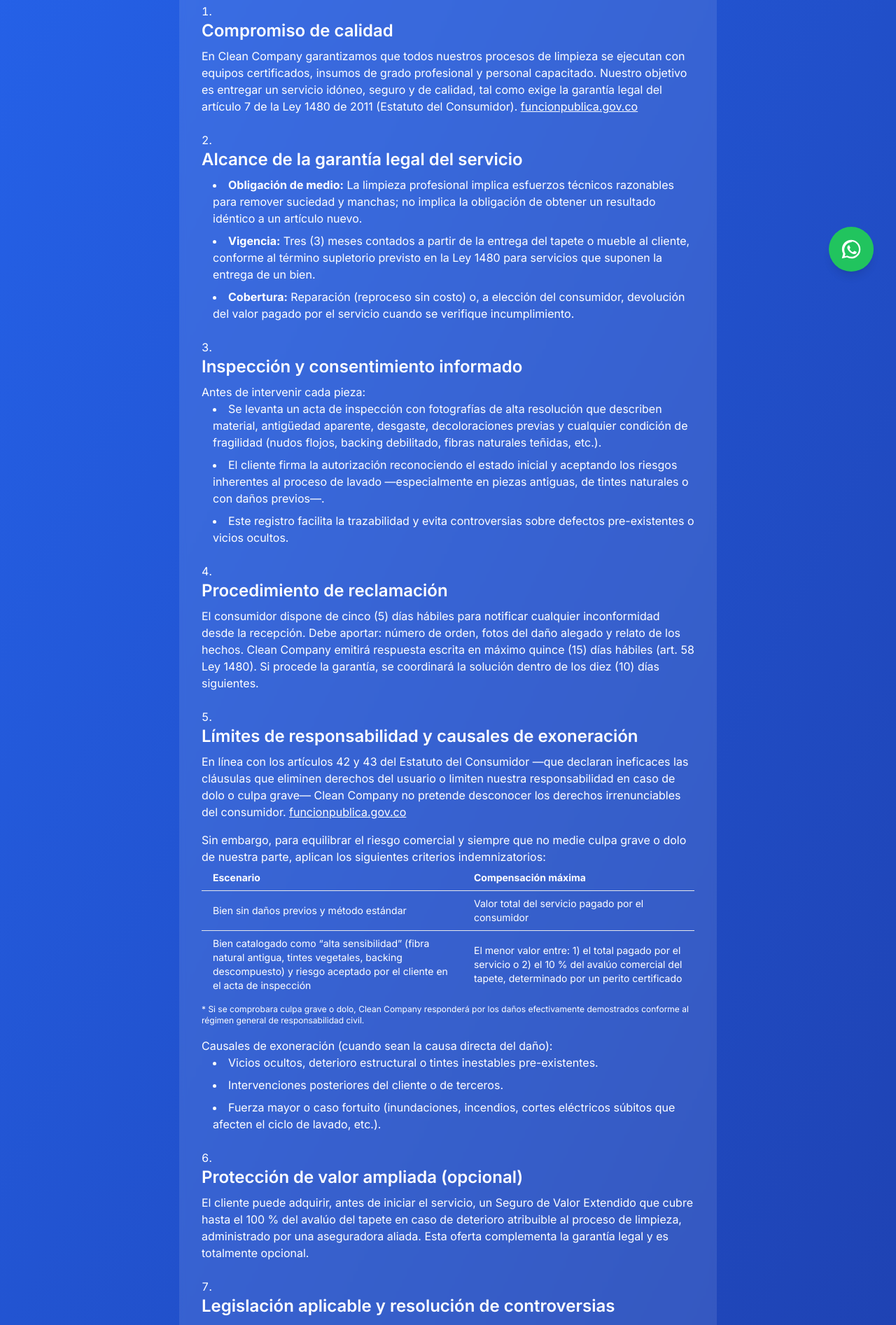
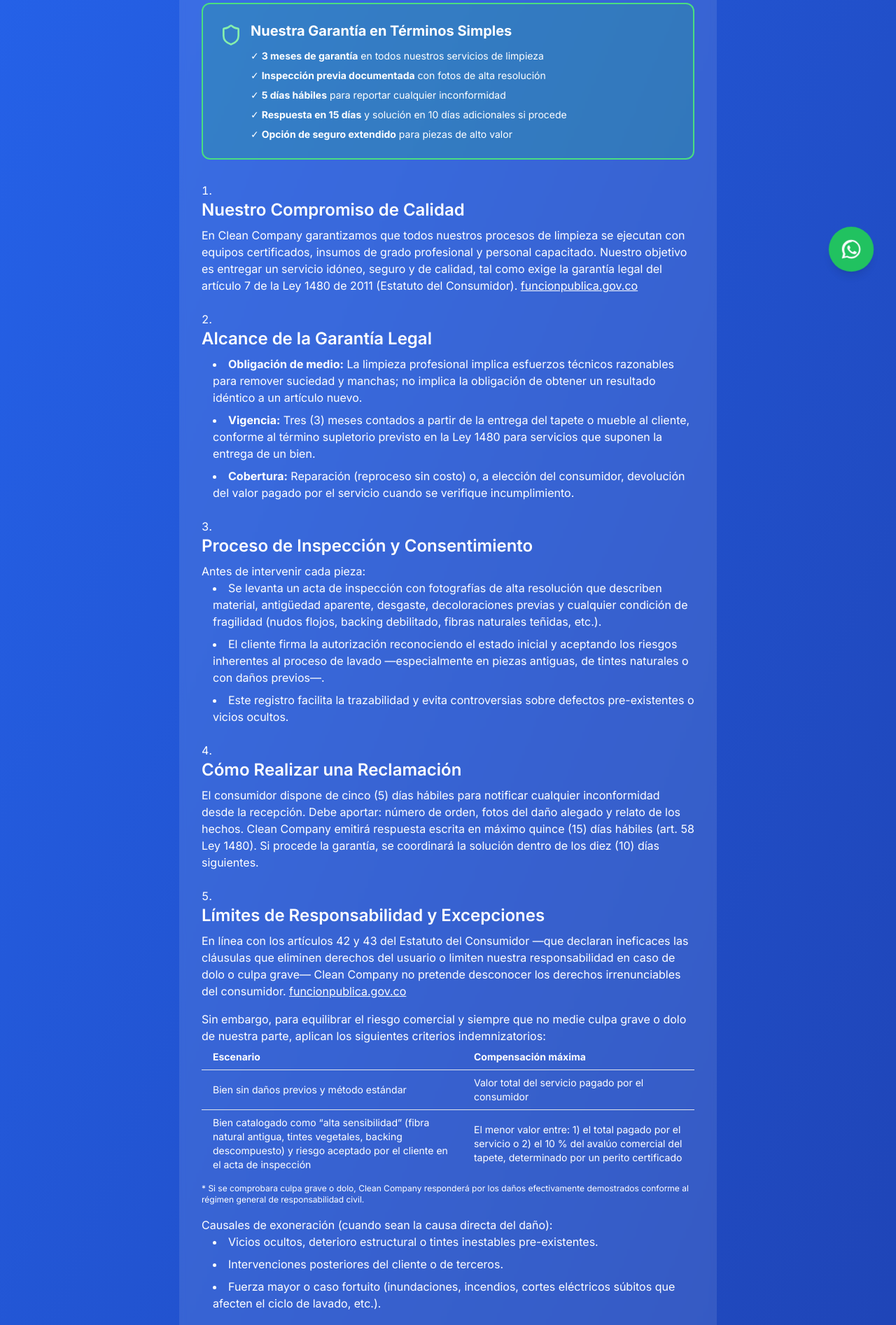
Before and after one commit to juanpst99/cleancompanyweb, a Next.js app: page /garantia in a window 1280 px wide. Shown: the part 380-2273 px from the top of the page at 70% size. Built offline with nearby package versions, Linux system fonts and the light colour scheme.

Commit message:
Update page.tsx

```diff
--- a/src/app/garantia/page.tsx
+++ b/src/app/garantia/page.tsx
@@ -1,14 +1,20 @@
+// src/app/garantia/page.tsx
 import { Metadata } from 'next'
 import Header from '@/components/Header'
 import WhatsAppButton from '@/components/WhatsAppButton'
 import Footer from '@/components/sections/Footer'
 import Link from 'next/link'
-import { FileText, ArrowLeft } from 'lucide-react'
+import { FileText, ArrowLeft, Shield, Phone } from 'lucide-react'
 
 export const metadata: Metadata = {
   title: 'Garantía, Responsabilidad y Reclamaciones | Clean Company',
-  description: 'Política de garantía y procedimiento de reclamaciones de Clean Company para servicios de limpieza profesional.',
-  keywords: ['garantía servicio limpieza', 'reclamaciones clean company', 'responsabilidad legal limpieza'],
+  description:
+    'Política de garantía y procedimiento de reclamaciones de Clean Company para servicios de limpieza profesional.',
+  keywords: [
+    'garantía servicio limpieza',
+    'reclamaciones clean company',
+    'responsabilidad legal limpieza',
+  ],
 }
 
 export default function GarantiaPage() {
@@ -16,93 +22,324 @@
     <>
       <Header />
       <WhatsAppButton />
+
       <section className="min-h-screen pt-20 pb-20 bg-gradient-to-br from-blue-600 to-blue-800">
         <div className="container mx-auto px-4">
-          <Link href="/" className="inline-flex items-center text-white mb-6 hover:opacity-80 transition">
+          <Link
+            href="/"
+            className="inline-flex items-center text-white mb-6 hover:opacity-80 transition"
+          >
             <ArrowLeft className="w-5 h-5 mr-2" />
             Volver al inicio
           </Link>
 
           <div className="text-center text-white max-w-3xl mx-auto">
             <FileText className="w-20 h-20 mx-auto mb-6" />
-            <h1 className="text-4xl md:text-5xl font-bold mb-6">Garantía, Responsabilidad y Reclamaciones</h1>
+            <h1 className="text-4xl md:text-5xl font-bold mb-6">
+              Garantía, Responsabilidad y Reclamaciones
+            </h1>
+
             <div className="bg-white/10 backdrop-blur-sm rounded-2xl p-8 text-left space-y-6">
+              {/* Summary Box */}
+              <div className="bg-green-500/20 border-2 border-green-400 rounded-xl p-6 mb-8">
+                <div className="flex items-start space-x-3">
+                  <Shield className="w-8 h-8 text-green-300 flex-shrink-0 mt-1" />
+                  <div>
+                    <h2 className="text-xl font-bold mb-3">
+                      Nuestra Garantía en Términos Simples
+                    </h2>
+                    <ul className="space-y-2 text-sm">
+                      <li>
+                        ✓ <strong>3 meses de garantía</strong> en todos nuestros
+                        servicios de limpieza
+                      </li>
+                      <li>
+                        ✓ <strong>Inspección previa documentada</strong> con
+                        fotos de alta resolución
+                      </li>
+                      <li>
+                        ✓ <strong>5 días hábiles</strong> para reportar
+                        cualquier inconformidad
+                      </li>
+                      <li>
+                        ✓ <strong>Respuesta en 15 días</strong> y solución en 10
+                        días adicionales si procede
+                      </li>
+                      <li>
+                        ✓ <strong>Opción de seguro extendido</strong> para
+                        piezas de alto valor
+                      </li>
+                    </ul>
+                  </div>
+                </div>
+              </div>
+
               <ol className="list-decimal list-inside space-y-6">
                 <li>
-                  <h2 className="text-2xl font-semibold mb-2">Compromiso de calidad</h2>
-                  <p>En Clean Company garantizamos que todos nuestros procesos de limpieza se ejecutan con equipos certificados, insumos de grado profesional y personal capacitado. Nuestro objetivo es entregar un servicio idóneo, seguro y de calidad, tal como exige la garantía legal del artículo 7 de la Ley 1480 de 2011 (Estatuto del Consumidor). <a href="https://www.funcionpublica.gov.co" className="underline" target="_blank" rel="noopener noreferrer">funcionpublica.gov.co</a></p>
+                  <h2 className="text-2xl font-semibold mb-2">
+                    Nuestro Compromiso de Calidad
+                  </h2>
+                  <p>
+                    En Clean Company garantizamos que todos nuestros procesos de
+                    limpieza se ejecutan con equipos certificados, insumos de
+                    grado profesional y personal capacitado. Nuestro objetivo es
+                    entregar un servicio idóneo, seguro y de calidad, tal como
+                    exige la garantía legal del artículo 7 de la Ley 1480 de
+                    2011 (Estatuto del Consumidor).{' '}
+                    <a
+                      href="https://www.funcionpublica.gov.co"
+                      className="underline"
+                      target="_blank"
+                      rel="noopener noreferrer"
+                    >
+                      funcionpublica.gov.co
+                    </a>
+                  </p>
                 </li>
+
                 <li>
-                  <h2 className="text-2xl font-semibold mb-2">Alcance de la garantía legal del servicio</h2>
+                  <h2 className="text-2xl font-semibold mb-2">
+                    Alcance de la Garantía Legal
+                  </h2>
                   <ul className="list-disc list-inside space-y-2 pl-4">
-                    <li><strong>Obligación de medio:</strong> La limpieza profesional implica esfuerzos técnicos razonables para remover suciedad y manchas; no implica la obligación de obtener un resultado idéntico a un artículo nuevo.</li>
-                    <li><strong>Vigencia:</strong> Tres (3) meses contados a partir de la entrega del tapete o mueble al cliente, conforme al término supletorio previsto en la Ley 1480 para servicios que suponen la entrega de un bien.</li>
-                    <li><strong>Cobertura:</strong> Reparación (reproceso sin costo) o, a elección del consumidor, devolución del valor pagado por el servicio cuando se verifique incumplimiento.</li>
+                    <li>
+                      <strong>Obligación de medio:</strong> La limpieza
+                      profesional implica esfuerzos técnicos razonables para
+                      remover suciedad y manchas; no implica la obligación de
+                      obtener un resultado idéntico a un artículo nuevo.
+                    </li>
+                    <li>
+                      <strong>Vigencia:</strong> Tres (3) meses contados a
+                      partir de la entrega del tapete o mueble al cliente,
+                      conforme al término supletorio previsto en la Ley 1480
+                      para servicios que suponen la entrega de un bien.
+                    </li>
+                    <li>
+                      <strong>Cobertura:</strong> Reparación (reproceso sin
+                      costo) o, a elección del consumidor, devolución del valor
+                      pagado por el servicio cuando se verifique
+                      incumplimiento.
+                    </li>
                   </ul>
                 </li>
+
                 <li>
-                  <h2 className="text-2xl font-semibold mb-2">Inspección y consentimiento informado</h2>
+                  <h2 className="text-2xl font-semibold mb-2">
+                    Proceso de Inspección y Consentimiento
+                  </h2>
                   <p>Antes de intervenir cada pieza:</p>
                   <ul className="list-disc list-inside space-y-2 pl-4">
-                    <li>Se levanta un acta de inspección con fotografías de alta resolución que describen material, antigüedad aparente, desgaste, decoloraciones previas y cualquier condición de fragilidad (nudos flojos, backing debilitado, fibras naturales teñidas, etc.).</li>
-                    <li>El cliente firma la autorización reconociendo el estado inicial y aceptando los riesgos inherentes al proceso de lavado —especialmente en piezas antiguas, de tintes naturales o con daños previos—.</li>
-                    <li>Este registro facilita la trazabilidad y evita controversias sobre defectos pre-existentes o vicios ocultos.</li>
+                    <li>
+                      Se levanta un acta de inspección con fotografías de alta
+                      resolución que describen material, antigüedad aparente,
+                      desgaste, decoloraciones previas y cualquier condición de
+                      fragilidad (nudos flojos, backing debilitado, fibras
+                      naturales teñidas, etc.).
+                    </li>
+                    <li>
+                      El cliente firma la autorización reconociendo el estado
+                      inicial y aceptando los riesgos inherentes al proceso de
+                      lavado —especialmente en piezas antiguas, de tintes
+                      naturales o con daños previos—.
+                    </li>
+                    <li>
+                      Este registro facilita la trazabilidad y evita
+                      controversias sobre defectos pre-existentes o vicios
+                      ocultos.
+                    </li>
                   </ul>
                 </li>
+
                 <li>
-                  <h2 className="text-2xl font-semibold mb-2">Procedimiento de reclamación</h2>
-                  <p>El consumidor dispone de cinco (5) días hábiles para notificar cualquier inconformidad desde la recepción. Debe aportar: número de orden, fotos del daño alegado y relato de los hechos. Clean Company emitirá respuesta escrita en máximo quince (15) días hábiles (art. 58 Ley 1480). Si procede la garantía, se coordinará la solución dentro de los diez (10) días siguientes.</p>
+                  <h2 className="text-2xl font-semibold mb-2">
+                    Cómo Realizar una Reclamación
+                  </h2>
+                  <p>
+                    El consumidor dispone de cinco (5) días hábiles para
+                    notificar cualquier inconformidad desde la recepción. Debe
+                    aportar: número de orden, fotos del daño alegado y relato de
+                    los hechos. Clean Company emitirá respuesta escrita en
+                    máximo quince (15) días hábiles (art. 58 Ley 1480). Si
+                    procede la garantía, se coordinará la solución dentro de los
+                    diez (10) días siguientes.
+                  </p>
                 </li>
+
                 <li>
-                  <h2 className="text-2xl font-semibold mb-2">Límites de responsabilidad y causales de exoneración</h2>
-                  <p>En línea con los artículos 42 y 43 del Estatuto del Consumidor —que declaran ineficaces las cláusulas que eliminen derechos del usuario o limiten nuestra responsabilidad en caso de dolo o culpa grave— Clean Company no pretende desconocer los derechos irrenunciables del consumidor. <a href="https://www.funcionpublica.gov.co" className="underline" target="_blank" rel="noopener noreferrer">funcionpublica.gov.co</a></p>
-                  <p className="mt-4">Sin embargo, para equilibrar el riesgo comercial y siempre que no medie culpa grave o dolo de nuestra parte, aplican los siguientes criterios indemnizatorios:</p>
+                  <h2 className="text-2xl font-semibold mb-2">
+                    Límites de Responsabilidad y Excepciones
+                  </h2>
+                  <p>
+                    En línea con los artículos 42 y 43 del Estatuto del
+                    Consumidor —que declaran ineficaces las cláusulas que
+                    eliminen derechos del usuario o limiten nuestra
+                    responsabilidad en caso de dolo o culpa grave— Clean Company
+                    no pretende desconocer los derechos irrenunciables del
+                    consumidor.{' '}
+                    <a
+                      href="https://www.funcionpublica.gov.co"
+                      className="underline"
+                      target="_blank"
+                      rel="noopener noreferrer"
+                    >
+                      funcionpublica.gov.co
+                    </a>
+                  </p>
+                  <p className="mt-4">
+                    Sin embargo, para equilibrar el riesgo comercial y siempre
+                    que no medie culpa grave o dolo de nuestra parte, aplican
+                    los siguientes criterios indemnizatorios:
+                  </p>
+
                   <div className="overflow-x-auto">
                     <table className="table-auto w-full text-sm">
                       <thead>
                         <tr className="border-b">
                           <th className="px-4 py-2 text-left">Escenario</th>
-                          <th className="px-4 py-2 text-left">Compensación máxima</th>
+                          <th className="px-4 py-2 text-left">
+                            Compensación máxima
+                          </th>
                         </tr>
                       </thead>
                       <tbody className="divide-y">
                         <tr>
-                          <td className="px-4 py-2">Bien sin daños previos y método estándar</td>
-                          <td className="px-4 py-2">Valor total del servicio pagado por el consumidor</td>
+                          <td className="px-4 py-2">
+                            Bien sin daños previos y método estándar
+                          </td>
+                          <td className="px-4 py-2">
+                            Valor total del servicio pagado por el consumidor
+                          </td>
                         </tr>
                         <tr>
-                          <td className="px-4 py-2">Bien catalogado como “alta sensibilidad” (fibra natural antigua, tintes vegetales, backing descompuesto) y riesgo aceptado por el cliente en el acta de inspección</td>
-                          <td className="px-4 py-2">El menor valor entre: 1) el total pagado por el servicio o 2) el 10 % del avalúo comercial del tapete, determinado por un perito certificado</td>
+                          <td className="px-4 py-2">
+                            Bien catalogado como “alta sensibilidad” (fibra
+                            natural antigua, tintes vegetales, backing
+                            descompuesto) y riesgo aceptado por el cliente en el
+                            acta de inspección
+                          </td>
+                          <td className="px-4 py-2">
+                            El menor valor entre: 1) el total pagado por el
+                            servicio o 2) el 10 % del avalúo comercial del
+                            tapete, determinado por un perito certificado
+                          </td>
                         </tr>
                       </tbody>
                     </table>
                   </div>
-                  <p className="text-xs mt-2">* Si se comprobara culpa grave o dolo, Clean Company responderá por los daños efectivamente demostrados conforme al régimen general de responsabilidad civil.</p>
-                  <p className="mt-4">Causales de exoneración (cuando sean la causa directa del daño):</p>
+
+                  <p className="text-xs mt-2">
+                    * Si se comprobara culpa grave o dolo, Clean Company
+                    responderá por los daños efectivamente demostrados conforme
+                    al régimen general de responsabilidad civil.
+                  </p>
+
+                  <p className="mt-4">
+                    Causales de exoneración (cuando sean la causa directa del
+                    daño):
+                  </p>
                   <ul className="list-disc list-inside space-y-2 pl-4">
-                    <li>Vicios ocultos, deterioro estructural o tintes inestables pre-existentes.</li>
+                    <li>
+                      Vicios ocultos, deterioro estructural o tintes inestables
+                      pre-existentes.
+                    </li>
                     <li>Intervenciones posteriores del cliente o de terceros.</li>
-                    <li>Fuerza mayor o caso fortuito (inundaciones, incendios, cortes eléctricos súbitos que afecten el ciclo de lavado, etc.).</li>
+                    <li>
+                      Fuerza mayor o caso fortuito (inundaciones, incendios,
+                      cortes eléctricos súbitos que afecten el ciclo de lavado,
+                      etc.).
+                    </li>
                   </ul>
                 </li>
+
                 <li>
-                  <h2 className="text-2xl font-semibold mb-2">Protección de valor ampliada (opcional)</h2>
-                  <p>El cliente puede adquirir, antes de iniciar el servicio, un Seguro de Valor Extendido que cubre hasta el 100 % del avalúo del tapete en caso de deterioro atribuible al proceso de limpieza, administrado por una aseguradora aliada. Esta oferta complementa la garantía legal y es totalmente opcional.</p>
+                  <h2 className="text-2xl font-semibold mb-2">
+                    Seguro de Protección Adicional (Opcional)
+                  </h2>
+                  <p>
+                    El cliente puede adquirir, antes de iniciar el servicio, un
+                    Seguro de Valor Extendido que cubre hasta el 100 % del
+                    avalúo del tapete en caso de deterioro atribuible al proceso
+                    de limpieza, administrado por una aseguradora aliada. Esta
+                    oferta complementa la garantía legal y es totalmente
+                    opcional.
+                  </p>
                 </li>
+
                 <li>
-                  <h2 className="text-2xl font-semibold mb-2">Legislación aplicable y resolución de controversias</h2>
-                  <p>Estas políticas se interpretan de acuerdo con la Ley 1480 de 2011, sus decretos reglamentarios y la Ley 2439 de 2024 en materia de comercio electrónico. <a href="https://www.hklaw.com" className="underline" target="_blank" rel="noopener noreferrer">hklaw.com</a></p>
-                  <p>Cualquier controversia que no se resuelva mediante reclamación directa podrá ser sometida a la Superintendencia de Industria y Comercio (SIC) o a los mecanismos de solución alternativa de conflictos previstos en la ley. <a href="https://www.sic.gov.co" className="underline" target="_blank" rel="noopener noreferrer">sic.gov.co</a></p>
+                  <h2 className="text-2xl font-semibold mb-2">
+                    Marco Legal y Resolución de Conflictos
+                  </h2>
+                  <p>
+                    Estas políticas se interpretan de acuerdo con la Ley 1480 de
+                    2011, sus decretos reglamentarios y la Ley 2439 de 2024 en
+                    materia de comercio electrónico.{' '}
+                    <a
+                      href="https://www.hklaw.com"
+                      className="underline"
+                      target="_blank"
+                      rel="noopener noreferrer"
+                    >
+                      hklaw.com
+                    </a>
+                  </p>
+                  <p>
+                    Cualquier controversia que no se resuelva mediante
+                    reclamación directa podrá ser sometida a la
+                    Superintendencia de Industria y Comercio (SIC) o a los
+                    mecanismos de solución alternativa de conflictos previstos en
+                    la ley.{' '}
+                    <a
+                      href="https://www.sic.gov.co"
+                      className="underline"
+                      target="_blank"
+                      rel="noopener noreferrer"
+                    >
+                      sic.gov.co
+                    </a>
+                  </p>
                 </li>
+
                 <li>
-                  <h2 className="text-2xl font-semibold mb-2">Aceptación</h2>
-                  <p>Al contratar nuestros servicios, el consumidor declara haber leído y aceptado la presente política, sin perjuicio de los derechos irrenunciables que le otorgan las normas de protección al consumidor.</p>
+                  <h2 className="text-2xl font-semibold mb-2">
+                    Aceptación de Términos
+                  </h2>
+                  <p>
+                    Al contratar nuestros servicios, el consumidor declara haber
+                    leído y aceptado la presente política, sin perjuicio de los
+                    derechos irrenunciables que le otorgan las normas de
+                    protección al consumidor.
+                  </p>
                 </li>
               </ol>
+
+              {/* Call to Action */}
+              <div className="bg-blue-900/30 border-2 border-blue-400 rounded-xl p-6 mt-8">
+                <div className="flex items-center space-x-3">
+                  <Phone className="w-8 h-8 text-blue-300 flex-shrink-0" />
+                  <div>
+                    <h3 className="text-xl font-bold mb-2">
+                      ¿Tienes Preguntas sobre Nuestra Garantía?
+                    </h3>
+                    <p className="text-sm mb-3">
+                      Nuestro equipo está disponible para aclarar cualquier duda
+                      sobre nuestras políticas de garantía y responsabilidad.
+                    </p>
+                    <a
+                      href="https://wa.me/573128052720?text=Hola,%20tengo%20una%20pregunta%20sobre%20la%20garant%C3%ADa%20de%20Clean%20Company"
+                      target="_blank"
+                      rel="noopener noreferrer"
+                      className="inline-flex items-center bg-green-500 hover:bg-green-600 text-white font-bold py-2 px-4 rounded-lg transition"
+                    >
+                      Contactar por WhatsApp
+                    </a>
+                  </div>
+                </div>
+              </div>
             </div>
           </div>
         </div>
       </section>
+
       <Footer />
     </>
   )
```
